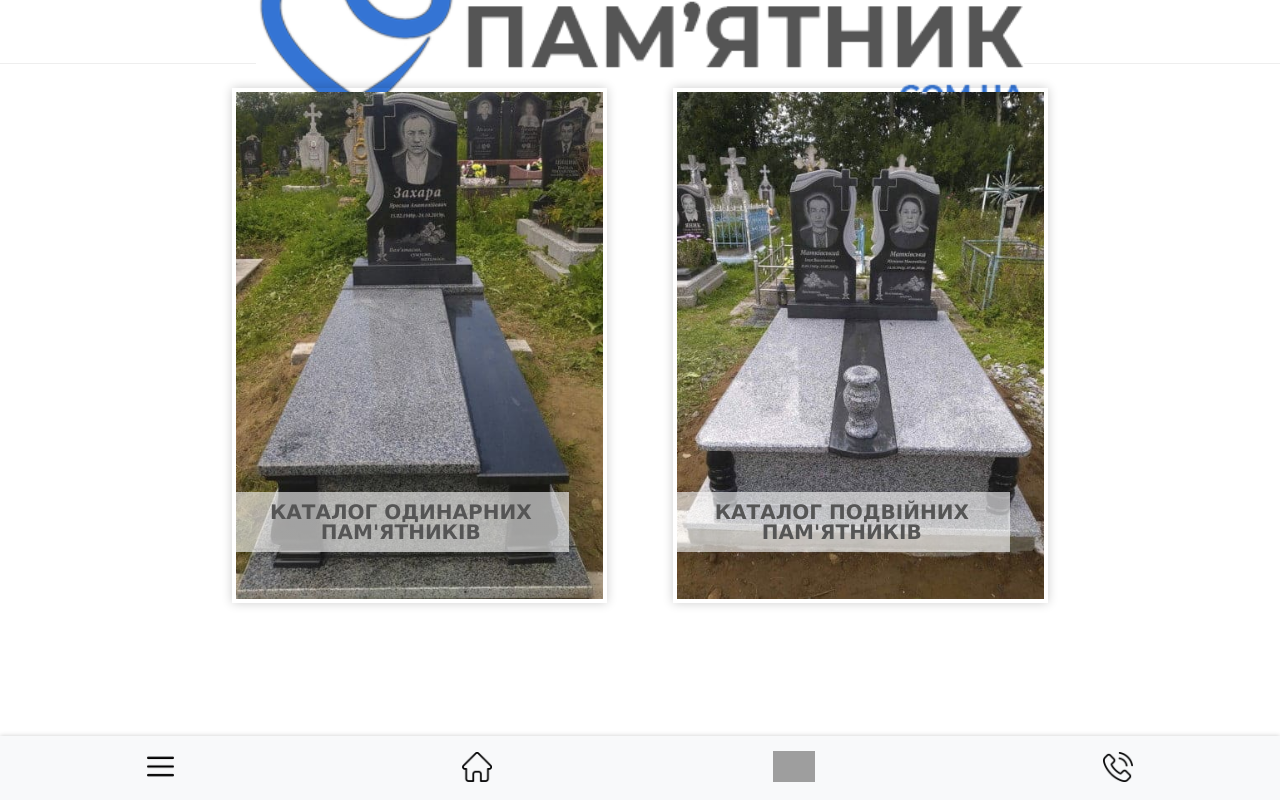
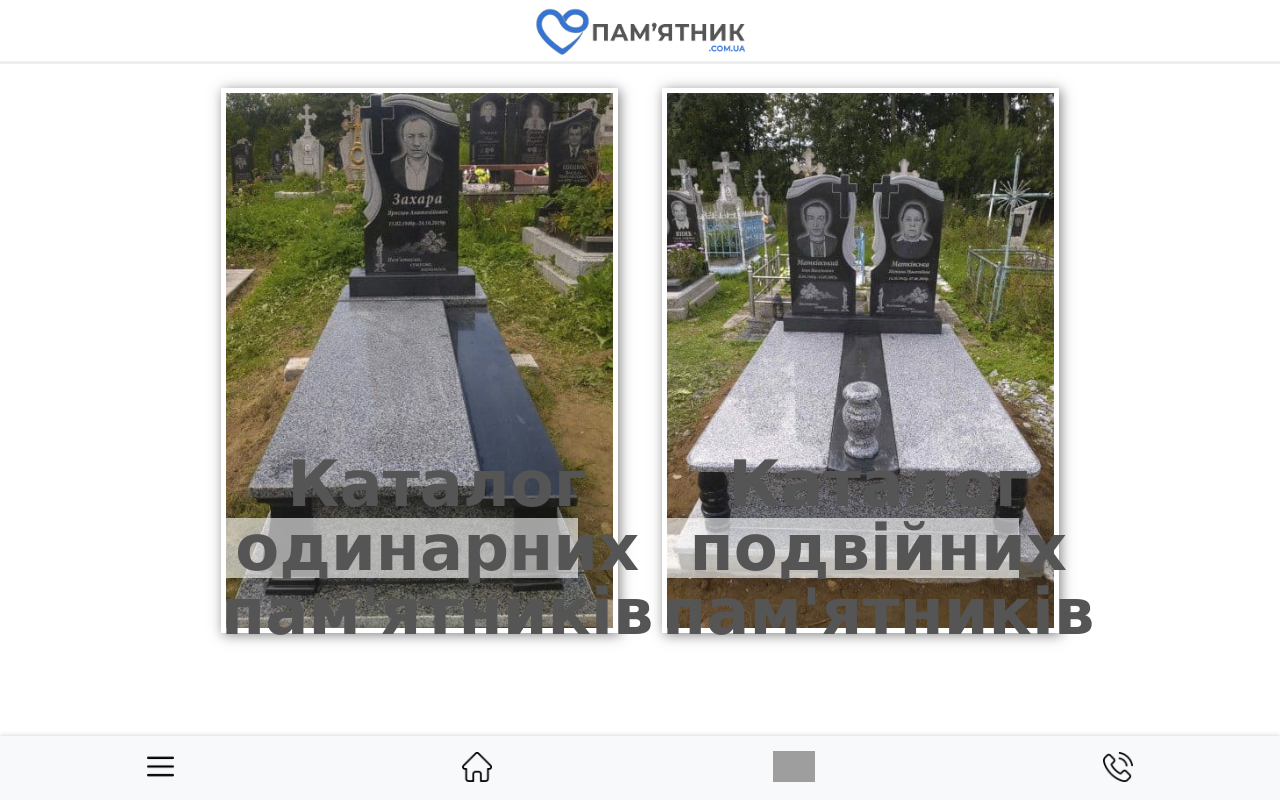
Before and after one commit to OlehTysovskyi/OlehTysovkyi.github.io, a React (Create React App) app: page /catalog in a window 1280 px wide. Built offline with nearby package versions, Linux system fonts and the light colour scheme; grey boxes are pictures that could not be loaded.

Commit message:
Added location page and fixed some problems

```diff
--- a/src/App.tsx
+++ b/src/App.tsx
@@ -3,15 +3,12 @@ import { Outlet } from "react-router-dom";
 import Header from "./components/Header";
 import Navbar from "./components/Navbar";
 import logo from "./assets/images/logo.png";
-import { NavLink } from "react-router-dom";
 
 function App() {
   return (
     <>
       <Header>
-        <NavLink className="header-link" key="home" to="/">
-          <img className="header-img" src={logo} title="Головна" alt="ПАМ'ЯТНИК" />
-        </NavLink>
+        <img className="header-img" src={logo} title="Головна" alt="ПАМ'ЯТНИК" />
       </Header>
       <main className="main-container">
         <Outlet />
--- a/src/components/CatalogCover.tsx
+++ b/src/components/CatalogCover.tsx
@@ -1,16 +1,17 @@
 import React from 'react'
+import { useNavigate } from 'react-router-dom';
 
-interface Props {
+interface CatalogCoverProps {
   image_url: string;
-    text: string;
+  coverName: string;
 }
 
-const CatalogCover = ({ image_url, text }: Props) => {
+const CatalogCover: React.FC<CatalogCoverProps> = ({ image_url, coverName }) => {
   return (
     <figure className='catalog-cover'>
       <img className="catalog-cover-img" src={image_url} alt="" />
       <figcaption className='catalog-cover-text'>
-        {text}
+        {coverName}
       </figcaption>
     </figure>
   )
--- a/src/components/CatalogItem.tsx
+++ b/src/components/CatalogItem.tsx
@@ -1,13 +1,13 @@
 import React, { useState } from 'react';
 import closeIcon from '../assets/images/close.png';
 
-interface Props {
+interface CatalogItemProps {
     image_url: string;
     name: string;
     price: string;
 }
 
-const CatalogItem = ({ image_url, name, price }: Props) => {
+const CatalogItem: React.FC<CatalogItemProps> = ({ image_url, name, price }) => {
   const [isImageOpen, setImageOpen] = useState(false);
 
   const openImage = () => {
--- a/src/components/Header.tsx
+++ b/src/components/Header.tsx
@@ -1,11 +1,28 @@
-import React, { ReactNode } from "react";
+import React, { ReactNode } from 'react';
+import { useLocation } from 'react-router-dom';
 
-interface Props {
+interface HeaderProps {
   children: ReactNode;
 }
 
-const Header = ({ children }: Props) => {
-  return <header>{children}</header>;
+const Header: React.FC<HeaderProps> = ({ children }) => {
+  const location = useLocation();
+  const path = location.pathname;
+
+  const getPageContent = () => {
+    if (path === '/location') {
+      return <span>Як нас знайти</span>;
+    } else if (path === '/single-catalog') {
+      return <span>Одинарні пам'ятники</span>;
+    } else if (path === '/double-catalog') {
+      return <span>Подвійні пам'ятники</span>;
+    } else if (path === '/sales-catalog') {
+      return <span>Акційні пам'ятники</span>;
+    }
+    return children;
+  };
+
+  return <header>{getPageContent()}</header>;
 };
 
 export default Header;
--- a/src/components/Navigation.tsx
+++ b/src/components/Navigation.tsx
@@ -12,7 +12,9 @@ const Navigation = () => {
         <Route path="/" element={<App />}>
           <Route index element={<Home />} />
           <Route path="/location" element={<Location />} />
-          <Route path="/catalog" element={<Catalog />} />
+          <Route path="/single-catalog" element={<Catalog />} />
+          <Route path="/double-catalog" element={<Catalog />} />
+          <Route path="/sales-catalog" element={<Catalog />} />
         </Route>
       </Routes>
     </Router>
--- a/src/components/pages/Catalog.tsx
+++ b/src/components/pages/Catalog.tsx
@@ -1,5 +1,5 @@
-import React from 'react'
-import CatalogItem from '../CatalogItem'
+import React from 'react';
+import CatalogItem from '../CatalogItem';
 import a from '../../assets/images/1.jpg';
 import b from '../../assets/images/2.jpg';
 import c from '../../assets/images/3.jpg';
@@ -7,18 +7,20 @@ import d from '../../assets/images/4.jpg';
 import e from '../../assets/images/5.jpg';
 import f from '../../assets/images/6.jpg';
 
+interface CatalogProps {
+}
 
-const Catalog = () => {
+const Catalog: React.FC<CatalogProps> = ({ }) => {
   return (
     <>
-      <CatalogItem image_url={a} name="Пам'яник №23" price='50000 грн'></CatalogItem>
-      <CatalogItem image_url={b} name="Пам'яник №13" price='10000 грн'></CatalogItem>
-      <CatalogItem image_url={c} name="Пам'яник №32" price='20000 грн'></CatalogItem>
-      <CatalogItem image_url={d} name="Пам'яник №65" price='30000 грн'></CatalogItem>
-      <CatalogItem image_url={e} name="Пам'яник №67" price='15000 грн'></CatalogItem>
-      <CatalogItem image_url={f} name="Пам'яник №9" price='22500 грн'></CatalogItem>
+      <CatalogItem image_url={a} name="Пам'яник №23" price="50000 грн" />
+      <CatalogItem image_url={b} name="Пам'яник №13" price="10000 грн" />
+      <CatalogItem image_url={c} name="Пам'яник №32" price="20000 грн" />
+      <CatalogItem image_url={d} name="Пам'яник №65" price="30000 грн" />
+      <CatalogItem image_url={e} name="Пам'яник №67" price="15000 грн" />
+      <CatalogItem image_url={f} name="Пам'яник №9" price="22500 грн" />
     </>
-  )
-}
+  );
+};
 
-export default Catalog
+export default Catalog;
--- a/src/components/pages/Home.tsx
+++ b/src/components/pages/Home.tsx
@@ -7,16 +7,16 @@ import doubleMonument from "../../assets/images/double-monument.jpg"
 const Home = () => {
   return (
     <>
-      <NavLink key="catalog" to="/catalog">
+      <NavLink key="catalog" to="/single-catalog">
         <CatalogCover
           image_url={singleMonument}
-          text="Каталог одинарних пам'ятників"
+          coverName="Каталог одинарних пам'ятників"
         />
       </NavLink>
-      <NavLink key="catalog" to="/catalog">
+      <NavLink key="catalog" to="/double-catalog">
         <CatalogCover
           image_url={doubleMonument}
-          text="Каталог подвійних пам'ятників"
+          coverName="Каталог подвійних пам'ятників"
         />
       </NavLink>
     </>
--- a/src/styles/fonts.css
+++ b/src/styles/fonts.css
@@ -1,6 +1,8 @@
 * {
     font-family:'Lucida Sans', 'Lucida Sans Regular', 'Lucida Grande', 'Lucida Sans Unicode', Geneva, Verdana, sans-serif;
-    text-transform: uppercase;
     color: rgb(85, 85, 85);
+}
+
+.bold {
     font-weight: 900;
 }
--- a/src/styles/styles.css
+++ b/src/styles/styles.css
@@ -4,33 +4,27 @@
 header {
     width: 100%;
     height: 8vh;
-    margin: 0 0 3vh 0;
     display: flex;
     justify-content: center;
     align-items: center;
     background-color: white;
-    border-bottom: 1px solid #eeeeee;
-    font-size: 10vw;
+    border-bottom: 3px solid #eeeeee;
+    font-size: 7vw;
+    text-align: center;
+    color: rgb(85, 85, 85);
+    font-weight: 900;
     letter-spacing: 2px;
 }
 
-.header-link {
-    width: 60%;
-    height: auto;
-    display: flex;
-    justify-content: center;
-    align-items: center;
-}
-
 .header-img {
-    width: 100%;
+    height: 6vh;
 }
 
 /* ---------------------------------------- Main ---------------------------------------- */
 
 .main-container {
     width: 100%;
-    margin-bottom: 8vh;
+    padding: 3vh 3vh 8vh;
     display: flex;
     justify-content: center;
     align-items: center;
@@ -121,7 +115,6 @@ header {
     cursor: pointer;
     position: relative;
     font-size: 5vw;
-    font-weight: 500;
     text-transform: none;
     border-bottom: 2px solid #eeeeee;
 }
@@ -159,16 +152,15 @@ header {
 /* ---------------------------------------- Catalog-Cover ---------------------------------------- */
 
 .catalog-cover {
-    width: 85%;
+    width: 90%;
     height: auto;
-    margin: 0 auto 20px;
-    padding: 1%;
+    margin: 0 auto 3vh;
+    padding: 1.2%;
     position: relative;
     display: flex;
     flex-direction: column;
     justify-content: space-between;
-    font-size: 20px;
-    box-shadow: 0 0 10px 0 rgba(0, 0, 0, 0.2);
+    box-shadow: 2px 2px 12px 0 rgba(100, 100, 100, 0.8);
 }
 
 .catalog-cover:hover {
@@ -188,8 +180,9 @@ header {
     display: flex;
     align-items: center;
     text-align: center;
-    font-size: 20px;
-    background: linear-gradient(to right, rgba(255, 255, 255, 0.6) 50%, rgba(255, 255, 255, 0.9) 50%);
+    font-size: 5vw;
+    font-weight: 900;
+    background: linear-gradient(to right, rgba(255, 255, 255, 0.6) 50%, rgba(255, 255, 255, 0.85) 50%);
     background-size: 200% 100%;
     transition: background-position 0.3s ease;
 }
@@ -201,15 +194,14 @@ header {
 /* ---------------------------------------- Catalog ---------------------------------------- */
 
 .catalog-item {
-    width: 85%;
+    width: 90%;
     height: auto;
-    margin: 0 0 20px;
+    margin: 0 0 3vh;
     padding: 1%;
     display: flex;
     flex-direction: column;
     justify-content: space-between;
     align-items: center;
-    font-size: 20px;
     box-shadow: 0 0px 5px 0 rgba(0, 0, 0, 0.2);
 }
 
@@ -228,6 +220,8 @@ header {
     flex-direction: column;
     justify-content: space-between;
     align-items: center;
+    font-size: 4vw;
+    font-weight: 900;
 }
 
 .catalog-item-name {
@@ -246,7 +240,6 @@ header {
     margin: 2% 0;
     background-color: rgb(52, 116, 212);
     color: white;
-    font-weight: 500;
     border: 0;
 }
 
@@ -276,23 +269,42 @@ header {
     justify-content: center;
   }
 
-  .fullscreen-image-container {
+.fullscreen-image-container {
     max-width: 95%;
-  }
+}
 
-  .fullscreen-image {
+.fullscreen-image {
     width: 100%;
     height: 100%;
     object-fit: contain;
-  }
+}
 
 /* ---------------------------------------- Location ---------------------------------------- */
 
-.location-header {
-    font-size: 28px;
+.location-item {
+    width: 100%;
+    margin-bottom: 3vh;
+    padding: 2%;
+    box-shadow: 2px 2px 12px 0 rgba(100, 100, 100, 0.8);
+}
+
+.location-item-header {
+    margin-bottom: 1vh;
+    font-size: 5vw;
+    font-weight: 900;
+}
+
+.location-item-info {
+    font-size: 4vw;
+    white-space: pre-line;
 }
 
 .location-map {
-    width: 90%;
-    height: 40vh;
+    width: 100%;
+    margin-top: 1vh;
+    height: 45vh;
 }
+
+.location-phone {
+    cursor: pointer;
+}
--- /dev/null
+++ b/src/utils.js
@@ -0,0 +1,11 @@
+export function callPhoneNumber() {
+    const phoneNumber = "+380989684475";
+
+    const isMobile = /iPhone|iPad|iPod|Android/i.test(navigator.userAgent);
+
+    if (isMobile) {
+        window.location.href = "tel:" + phoneNumber;
+    } else {
+        alert("Дзвінки не підтримуються на цьому пристрої.");
+    }
+}
```
Also changed, not shown: src/components/Navbar.tsx (+6 -17 lines), src/components/pages/Location.tsx (+39 -6 lines).
